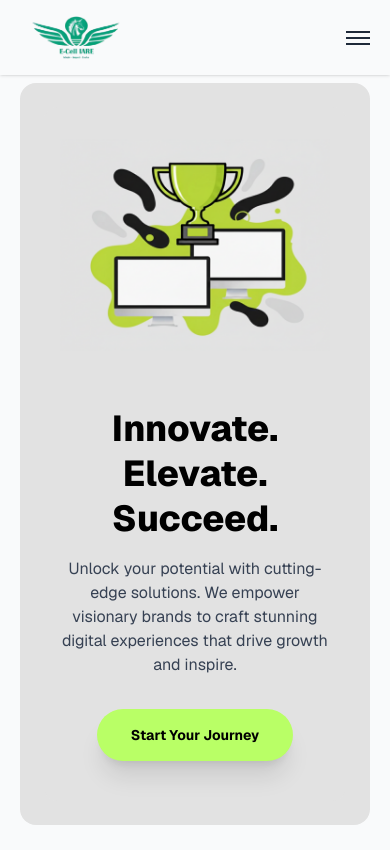
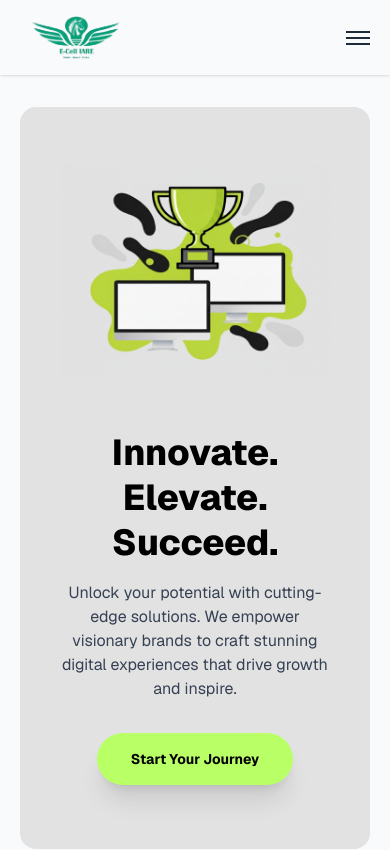
Before and after one commit to Maximus5470/Ecell-Website, a Next.js app: page /about in a window 390 px wide. Shown: the top 850 px of the page. Built offline with nearby package versions, Linux system fonts and the light colour scheme.

Commit message:
Update Hero_Aboutus component: adjust padding for improved layout on mobile screens

```diff
--- a/components/Hero_Aboutus.tsx
+++ b/components/Hero_Aboutus.tsx
@@ -41,7 +41,7 @@ export const Hero_Aboutus: React.FC = () => {
 
   return (
     // Outer div for page background
-    <div className={`w-full min-h-screen flex flex-col items-center justify-center font-sans p-4 sm:p-6`} style={{ backgroundColor: COLOR_PAGE_BG }}>
+    <div className={`w-full min-h-screen flex flex-col items-center justify-center font-sans pt-16 p-4 sm:pt-16 sm:p-16`} style={{ backgroundColor: COLOR_PAGE_BG }}>
 
         {/* Hero Box Container: THE GREY BOX - Now responsive in height and padding */}
         <motion.section
```
